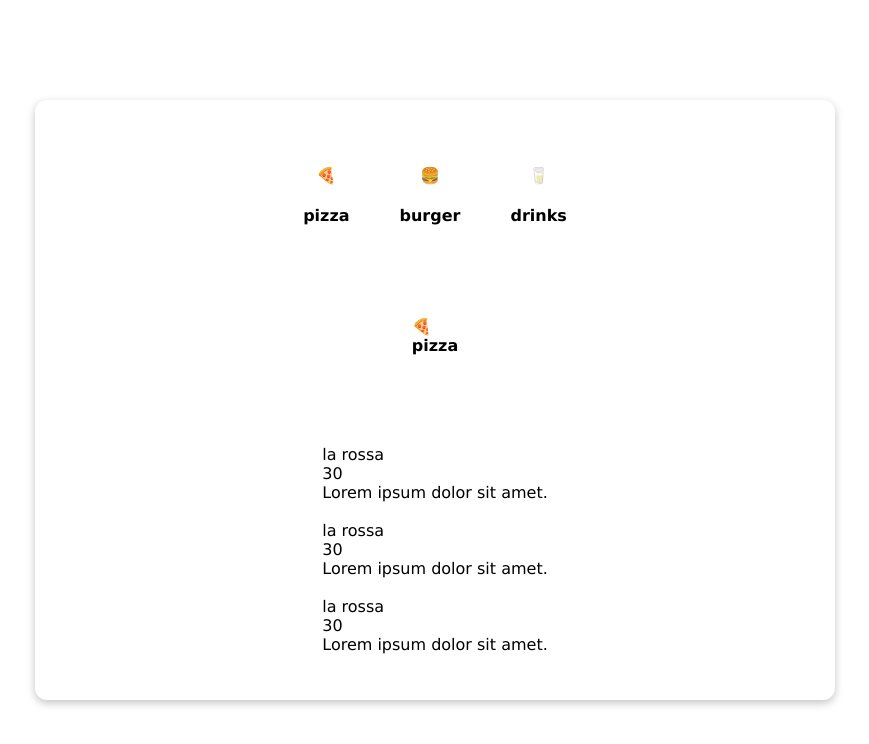
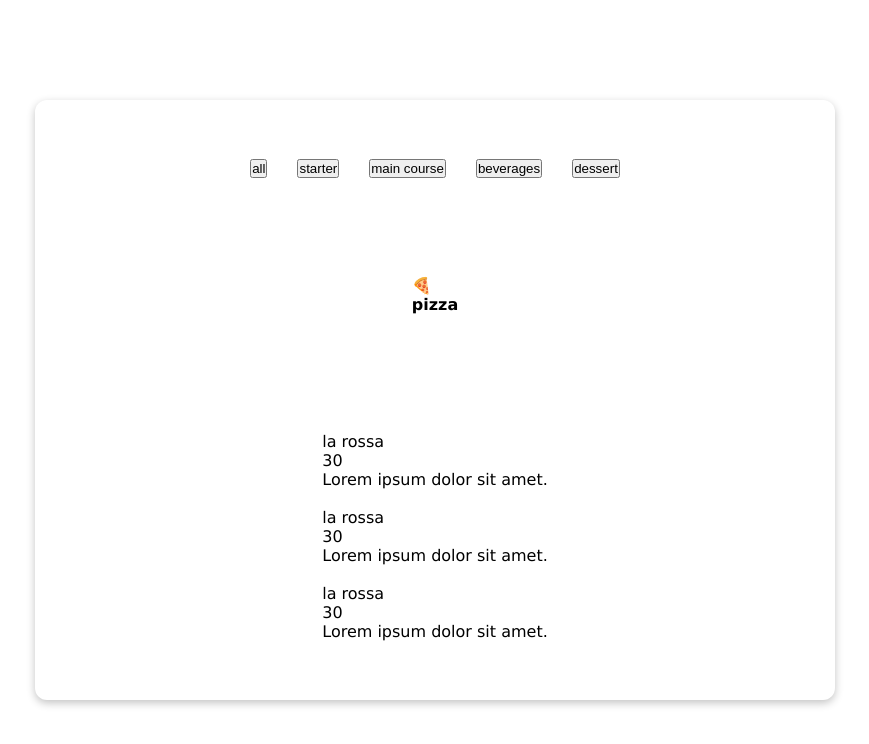
Before and after one commit to kiran-kharsel/resturant-menu-card, a plain HTML site: page index.html in a window 1280 px wide. Shown: the whole page, without its empty margins (205-1074 px from the left). Drawn offline with Linux system fonts and the light colour scheme.

Commit message:
refactor: replace HTML element with button

```diff
--- a/index.html
+++ b/index.html
@@ -10,20 +10,11 @@
 <body>
     <div class="container">
         <div class="menu-type">
-            <div class="type">
-                <p class="type-icon">🍕</p>
-                <h4 class="type-title">pizza</h4>
-            </div>
-
-             <div class="type">
-                <p class="type-icon">🍔</p>
-                <h4 class="type-title">burger</h4>
-            </div>
-
-             <div class="type">
-                <p class="type-icon">🥛</p>
-                <h4 class="type-title">drinks</h4>
-            </div>
+            <button>all</button>
+            <button>starter</button>
+            <button>main course</button>
+            <button>beverages</button>
+            <button>dessert</button>
         </div>
 
         <div class="item-title">
```
